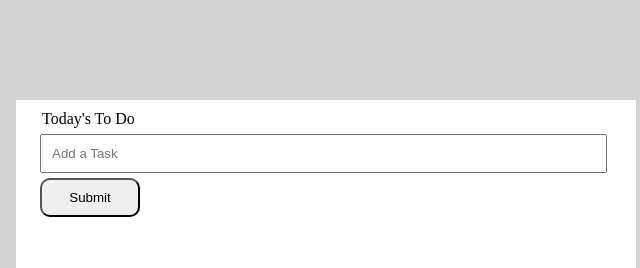
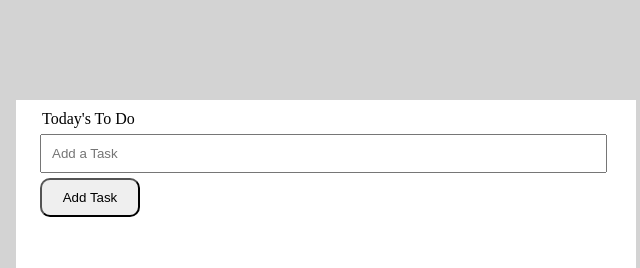
Before and after one commit to Salarhabibi-amir/ToDoList, a website built with webpack: page src/index.html in a window 1280 px wide. Shown: the top 268 px of the page, 314-954 px from the left. Built offline with nearby package versions, Linux system fonts and the light colour scheme.

Commit message:
some thing

```diff
--- a/src/function.js
+++ b/src/function.js
@@ -42,6 +42,5 @@
          this.updateLocalStorage();
      }
 
-
  }
  export default ToDolist;
--- a/src/index.html
+++ b/src/index.html
@@ -16,7 +16,7 @@
             <fieldset>
                 <legend>Today's To Do</legend>
                 <input type="text" placeholder="Add a Task" class="input-Add-task">
-                <input type="submit" class="btn-submit">
+                <input type="submit" class="btn-submit" value="Add Task">
             </fieldset>
         </form>
         <div class="todo-list">
```
